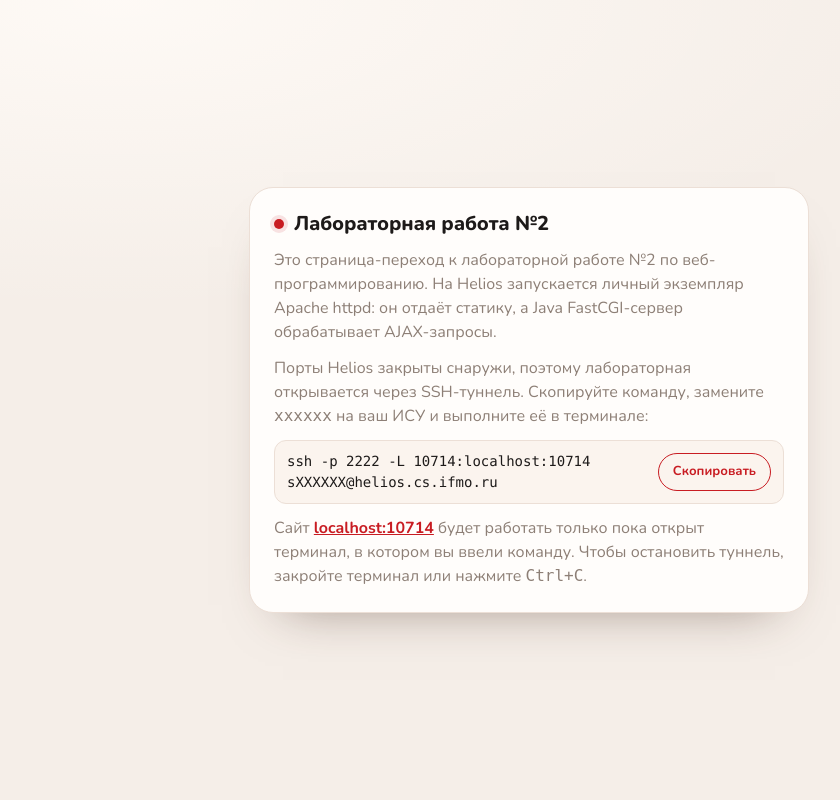
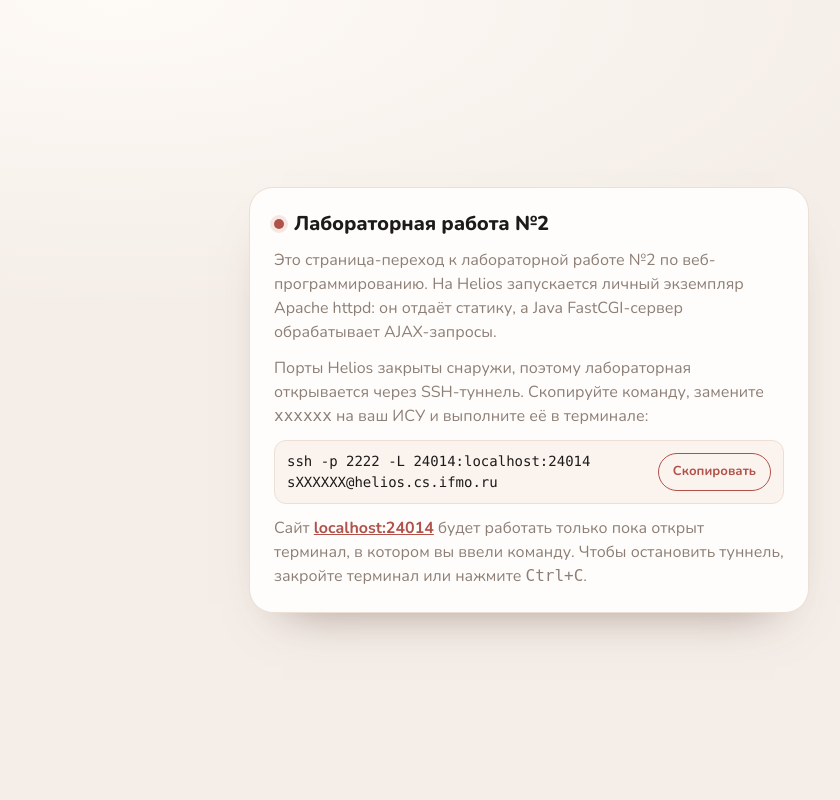
Before and after one commit to sergeypugin/ITMO, a web app: page /3_Web/lab2/src/redirect/index.html in a window 1280 px wide. Shown: the whole page, without its empty margins (111-951 px from the left). Run offline with its HTML, style and script files only (its server is not run), Linux system fonts and the light colour scheme; data that the repository does not hold is empty.

Commit message:
feat(lab2): move toasts.js to common and migrate to ports 24014/24015
- toasts.js moved from lab2/src/js to common/js; main.js imports it from /common/js like other shared modules
- accent palette softened in base.css and components.css; renderGraph returns scale
- Helios mac_portacl forbids binding ports below 16384, so Apache moved from 10714 to 24014 and FastCGI from 10715 to 24015 (httpd.conf, redirect page, DEPLOY.md, README.md, helios.md)

```diff
--- a/3_Web/common/css/base.css
+++ b/3_Web/common/css/base.css
@@ -21,7 +21,8 @@
 :root {
   /* Все цвета темы живут только здесь. */
 
-  /* Тёплый крем и красный костюм Бэймакса (#c81c22 снят с кадра фильма). */
+  /* Тёплый крем и приглушённый кирпичный акцент: меньше нагрузки на глаза
+     при долгой работе, чем у насыщенного красного. */
   --bg-page: #f5eee8;
   --bg-soft: #fbf4ee;
   --bg-card: #fffdfb;
@@ -35,18 +36,18 @@
   --border-color: #ecdfd6;
   --border-strong: #dcc7b8;
 
-  --accent: #c81c22;
-  --accent-hover: #a9151b;
-  --accent-light: #d8282e;
-  --accent-soft: #f8e2e2;
+  --accent: #b0524a;
+  --accent-hover: #96433c;
+  --accent-light: #bd655c;
+  --accent-soft: #f6e7e3;
 
   --color-green: #2f8f6b;
   --color-red: var(--accent);
 
-  --graph-figure: rgba(var(--accent-rgb), 0.38);
+  --graph-figure: rgba(var(--accent-rgb), 0.32);
 
   /* Триплеты для полупрозрачных слоёв: rgba(var(--accent-rgb), 0.5). */
-  --accent-rgb: 200, 28, 34;
+  --accent-rgb: 176, 82, 74;
   --shadow-rgb: 74, 48, 34;
   --glow-rgb: 255, 251, 247;
 
@@ -57,7 +58,7 @@
 
   --shadow-card: 0 26px 50px -34px rgba(var(--shadow-rgb), 0.55);
   --shadow-soft: 0 14px 28px -22px rgba(var(--shadow-rgb), 0.45);
-  --shadow-accent: 0 16px 26px -16px rgba(var(--accent-rgb), 0.95);
+  --shadow-accent: 0 16px 26px -16px rgba(var(--accent-rgb), 0.55);
 
   --font-body: "Nunito", "Segoe UI", system-ui, -apple-system, sans-serif;
 
--- a/3_Web/common/css/components.css
+++ b/3_Web/common/css/components.css
@@ -163,7 +163,7 @@
   color: var(--text-on-accent);
   background-color: var(--accent);
   border-color: var(--accent);
-  box-shadow: 0 10px 18px -12px rgba(var(--accent-rgb), 0.9);
+  box-shadow: 0 10px 18px -12px rgba(var(--accent-rgb), 0.8);
 }
 
 .radio-option:has(input:focus-visible) {
--- a/3_Web/common/js/graph.js
+++ b/3_Web/common/js/graph.js
@@ -154,4 +154,6 @@ export function renderGraph({
       ctx.stroke();
     });
   }
+
+  return scale;
 }
--- a/3_Web/lab2/src/js/main.js
+++ b/3_Web/lab2/src/js/main.js
@@ -1,7 +1,7 @@
 import { createApi } from "./api.js";
 import { renderGraph } from "/common/js/graph.js";
 import { formatServerTime, renderHistory } from "./results.js";
-import { showResultToast, showRequestToast, showValidationToast } from "./toasts.js";
+import { showResultToast, showRequestToast, showValidationToast } from "/common/js/toasts.js";
 import { parseNumber, validateNumber } from "/common/js/validate.js";
 
 const RANGES = {
--- a/3_Web/lab2/src/redirect/index.html
+++ b/3_Web/lab2/src/redirect/index.html
@@ -18,11 +18,11 @@
     <p>Порты Helios закрыты снаружи, поэтому лабораторная открывается через SSH-туннель. Скопируйте команду, замените <code>xxxxxx</code> на ваш ИСУ и выполните её в терминале:</p>
 
     <div class="command">
-      <code id="tunnel-command">ssh -p 2222 -L 10714:localhost:10714 sXXXXXX@helios.cs.ifmo.ru</code>
+      <code id="tunnel-command">ssh -p 2222 -L 24014:localhost:24014 sXXXXXX@helios.cs.ifmo.ru</code>
       <button type="button" class="copy-btn" data-copy-target="tunnel-command">Скопировать</button>
     </div>
 
-    <p>Сайт <a href="http://localhost:10714/">localhost:10714</a> будет работать только пока открыт терминал, в котором вы ввели команду. Чтобы остановить туннель, закройте терминал или нажмите <code>Ctrl+C</code>.</p>
+    <p>Сайт <a href="http://localhost:24014/">localhost:24014</a> будет работать только пока открыт терминал, в котором вы ввели команду. Чтобы остановить туннель, закройте терминал или нажмите <code>Ctrl+C</code>.</p>
   </main>
 </body>
 
```
Also changed, not shown: 3_Web/lab2/DEPLOY.md (+12 -12 lines), helios.md (+1 -1 lines), 3_Web/common/js/toasts.js (renamed from 3_Web/lab2/src/js/toasts.js), 3_Web/lab2/README.md, 1 other file.
